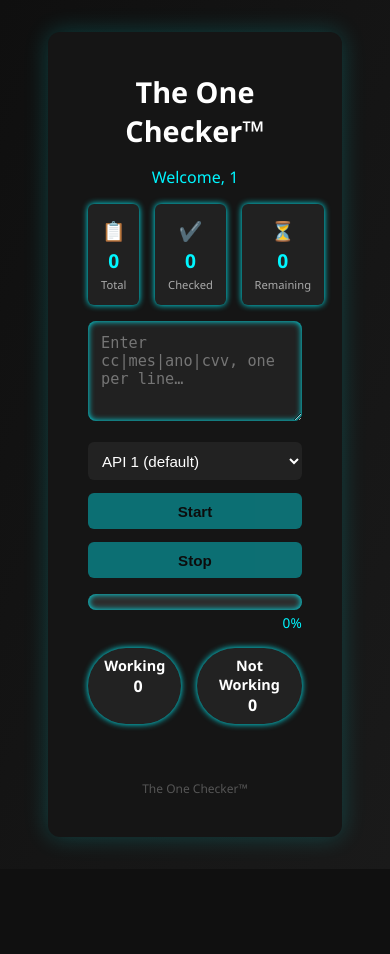
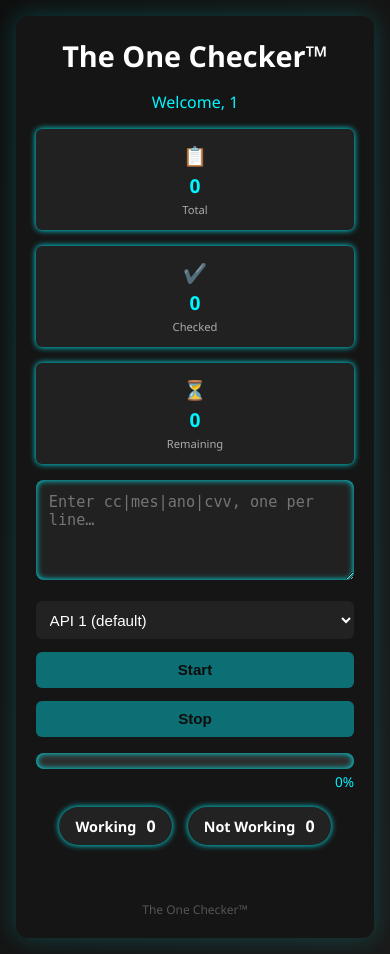
Before and after one commit to FlashKidd/Checker, a PHP site: page / in a window 390 px wide. Before the commit the page ends 852 px from the top, so only its background shows below. Run offline with PHP 8.4, Linux system fonts and the light colour scheme; the visitor is signed in with stand-in values (Sample User, id 1).

Commit message:
Improve mobile layout

```diff
--- a/index.php
+++ b/index.php
@@ -224,6 +224,22 @@
       pointer-events: none;
       z-index: 10;
     }
+
+    @media (max-width: 600px) {
+      body {
+        padding: 1rem;
+      }
+      .container {
+        width: 100%;
+        padding: 20px;
+      }
+      .stats {
+        flex-direction: column;
+      }
+      .stat {
+        width: 100%;
+      }
+    }
   </style>
 </head>
 <body>
```
